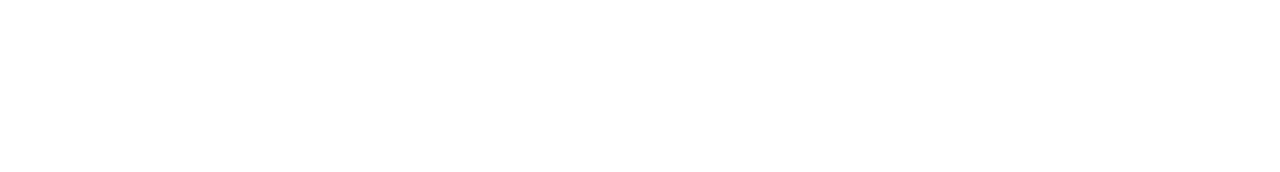
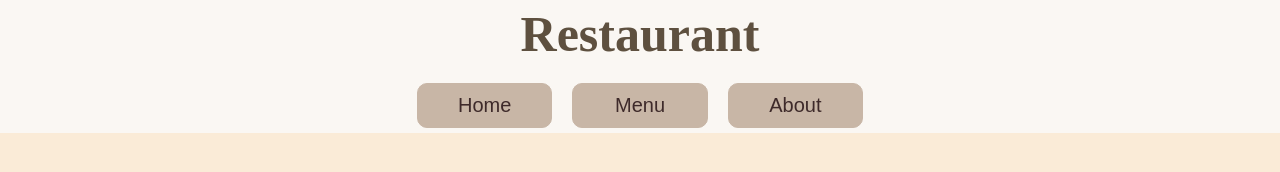
Before and after one commit to ruben-23/restaurant-page, a website built with webpack: page src/index.html in a window 1280 px wide. Built offline with nearby package versions, Linux system fonts and the light colour scheme.

Commit message:
Add style for the page; Fix incorrect button elements

```diff
--- a/src/index.html
+++ b/src/index.html
@@ -7,13 +7,14 @@
 </head>
 <body>
     <header>
+        <h1>Restaurant</h1>
         <nav>
-            <buttons></buttons>
-            <buttons></buttons>
-            <buttons></buttons>
+            <button>Home</button>
+            <button>Menu</button>
+            <button>About</button>
         </nav>
     </header>
-    <div class="content">
+    <div id="content">
 
     </div>
 
--- a/src/index.js
+++ b/src/index.js
@@ -0,0 +1,2 @@
+
+import './style.css';
--- /dev/null
+++ b/src/style.css
@@ -0,0 +1,53 @@
+
+* {
+    margin: 0;
+    padding: 0;
+}
+
+body {
+    width: 100vw;
+    height: 100vh;
+    display: grid;
+    grid-template-rows: 1fr 5fr;
+    color: #5E503F;
+}
+
+header {
+    background-color: #FAF7F3;
+    display: grid;
+    align-content: center;
+    justify-content: center;
+    gap: 20px;
+}
+
+h1 {
+    text-align: center;
+    font-size: 50px;
+}
+
+nav {
+    display: grid;
+    grid-auto-flow: column;
+    gap: 20px;
+    grid-template-columns: 1fr 1fr 1fr;
+}
+
+button {
+    background-color: #C8B6A6;
+    color: #3E2A2A;
+    border: 1px solid #C8B6A6;
+    border-radius: 10px;
+    padding: 10px 40px;
+    font-size: 20px;
+}
+
+button:hover {
+    background-color: #D6C2B0;
+    color: #5B3A33;
+    border: 1px solid #BFA49A;
+    cursor: pointer;
+}
+
+#content {
+    background-color: antiquewhite;
+}
```
